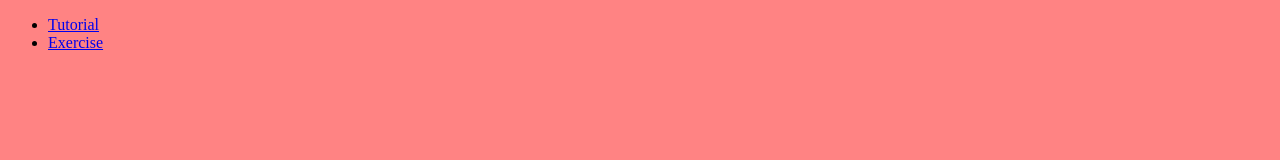
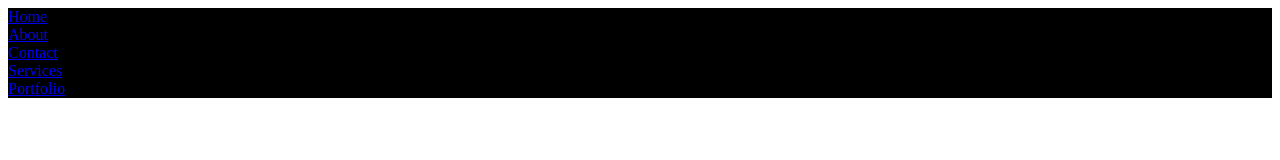
Before and after one commit to RuthieTecna/Mywebsite, a plain HTML site: page index.html in a window 1280 px wide. Drawn offline with Linux system fonts and the light colour scheme.

Commit message:
My website

```diff
--- a/Style.css
+++ b/Style.css
@@ -1,3 +1,6 @@
-body{
-    background-color: rgb(255, 131, 131);
+ul  {
+    list-style-type: none;
+    margin: 0;
+    padding: 0;
+    background-color:black;
 }
--- a/index.html
+++ b/index.html
@@ -3,13 +3,19 @@
 <head>
     <meta charset="UTF-8">
     <meta name="viewport" content="width=device-width, initial-scale=1.0">
-    <title>Tecna mystere</title>
+    <title>Tecna</title>
     <link rel="stylesheet" href="Style.css">
 </head>
 <body>
+
     <ul>
-        <li><a href="index.html">Tutorial </a></li>
-        <li><a href="about.hyml">Exercise</a></li>
+        <li><a href="index.html">Home</a></li>
+        <li><a href="about.html">About</a></li>
+        <li><a href="contact.html">Contact</a></li>
+        <li><a href="service.html">Services</a></li>
+        <li><a href="portfolio.html">Portfolio</a></li>
     </ul>
+
+    <script src="script.js"></script>
 </body>
 </html>
```
Also changed, not shown: script.js (added).
